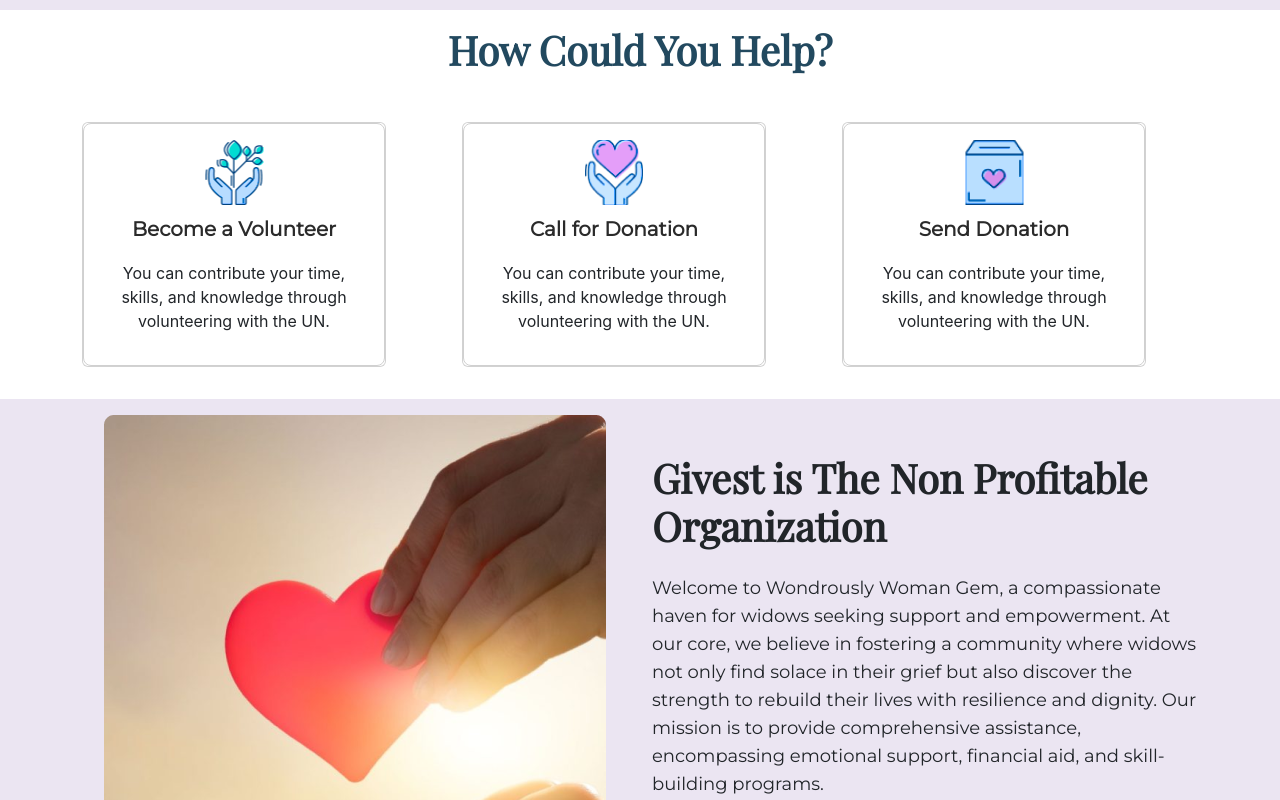
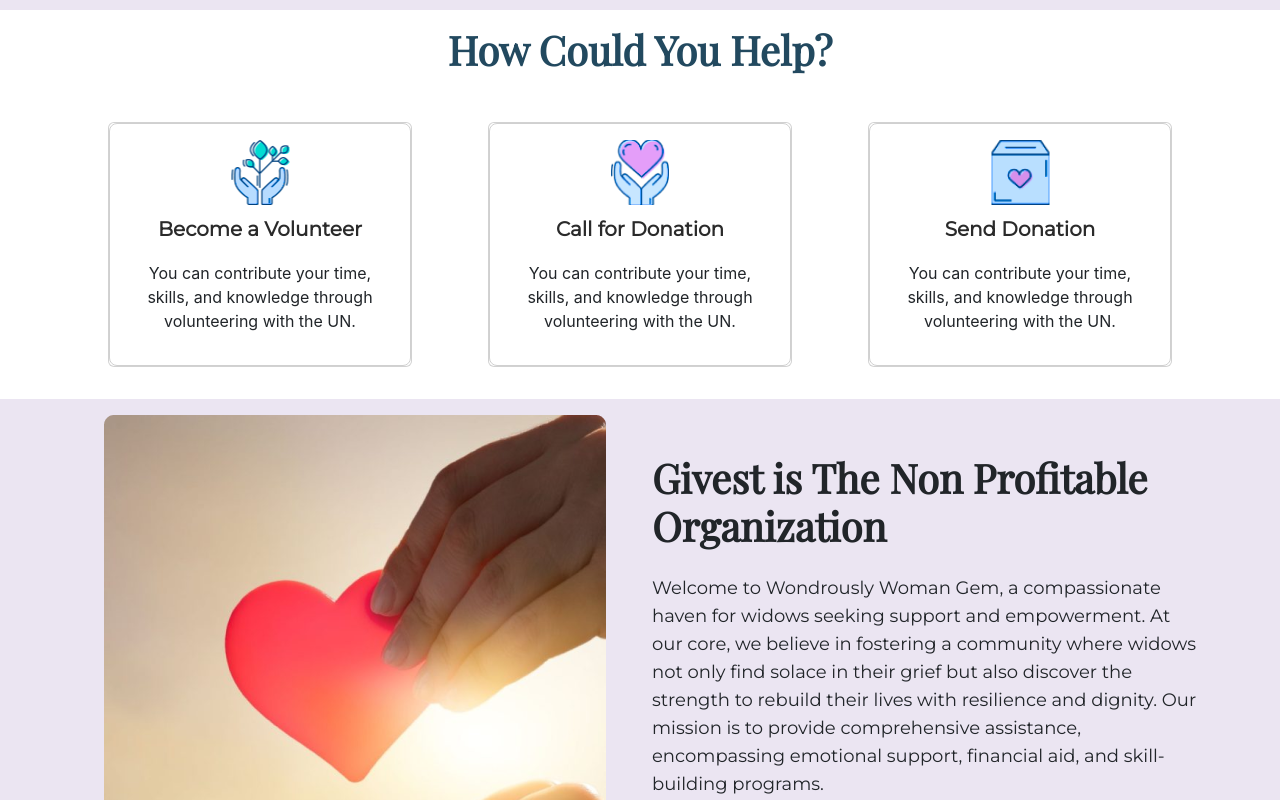
Before and after one commit to Chandru0811/wondersly_women_gem, a React (Create React App) app: page /wwg/ in a window 1280 px wide. Shown: the part 600-1400 px from the top of the page. Built offline with nearby package versions, Linux system fonts and the light colour scheme; a web font is replaced by a local one.

Commit message:
Header design error changed

```diff
--- a/src/component/Home/Help.js
+++ b/src/component/Home/Help.js
@@ -12,7 +12,7 @@ function Help() {
           <div data-aos="fade-down">
             <h1 className="text-center mt-3 mb-5">How Could You Help?</h1>
           </div>
-          <div className="col-lg-4 col-md-6 col-12 d-flex mb-3">
+          <div className="col-lg-4 col-md-6 col-12 mb-3 d-flex flex-column align-items-center justify-content-center">
             <div data-aos="fade-up" className="card" style={{ width: "19rem" }}>
               <div className="serviceCard flex-fill d-flex flex-column align-items-center justify-content-center p-3">
                 <img src={VolunteerIcon} className="img-fluid" alt="Logo" />
@@ -25,7 +25,7 @@ function Help() {
             </div>
           </div>
 
-          <div className="col-lg-4 col-md-6 col-12 d-flex mb-3">
+          <div className="col-lg-4 col-md-6 col-12 d-flex mb-3 d-flex flex-column align-items-center justify-content-center">
             <div data-aos="fade-up" className="card" style={{ width: "19rem" }}>
               <div className="serviceCard flex-fill d-flex flex-column align-items-center justify-content-center p-3">
                 <img src={DonationIcon} className="img-fluid" alt="Logo" />
@@ -38,7 +38,7 @@ function Help() {
             </div>
           </div>
 
-          <div className="col-lg-4 col-md-6 col-12 d-flex mb-3">
+          <div className="col-lg-4 col-md-6 col-12 d-flex mb-3 d-flex flex-column align-items-center justify-content-center">
             <div data-aos="fade-up" className="card" style={{ width: "19rem" }}>
               <div className="serviceCard flex-fill d-flex flex-column align-items-center justify-content-center p-3">
                 <img src={DonationIcon_1} className="img-fluid" alt="Logo" />
--- a/src/component/Home/WelcomeCharity.js
+++ b/src/component/Home/WelcomeCharity.js
@@ -37,7 +37,7 @@ function WelcomeCharity() {
                 lives of those in need.
               </p>
               <div className="row">
-                <div className="col-lg-6 col-md-12 col-12">
+                <div className="col-lg-6 col-md-12 col-12 mb-3">
                   <div class="card h-100 mb-2" style={{ width: "13rem" }}>
                     <div class="card-body">
                       <h5 class="card-title">
@@ -50,8 +50,8 @@ function WelcomeCharity() {
                     </div>
                   </div>
                 </div>
-                <div className="col-lg-6 col-md-12 col-12">
-                  <div class="card h-100 mb-2" style={{ width: "13rem" }}>
+                <div className="col-lg-6 col-md-12 col-12 mb-3">
+                  <div class="card h-100" style={{ width: "13rem" }}>
                     <div class="card-body">
                       <h5 class="card-title">
                         <PiNotePencilBold /> Our vission
--- a/src/component/common/Header.js
+++ b/src/component/common/Header.js
@@ -45,7 +45,7 @@ function Header() {
           >
             <Offcanvas.Header closeButton>
               <Offcanvas.Title id={`offcanvasNavbarLabel-expand-${expand}`}>
-                Offcanvas
+                Wondrously Woman Gem
               </Offcanvas.Title>
             </Offcanvas.Header>
             <Offcanvas.Body>
--- a/src/style/custom.css
+++ b/src/style/custom.css
@@ -102,6 +102,12 @@ background-color: #de3163;
 .volunteerBtn:hover {
     background: #560eae;
     color: #fff;
+}
+
+@media (max-width: 991px) {
+    .nav-link{
+        border-right: none;
+    }
 }
 
 /* Volunteer Page  */
```
